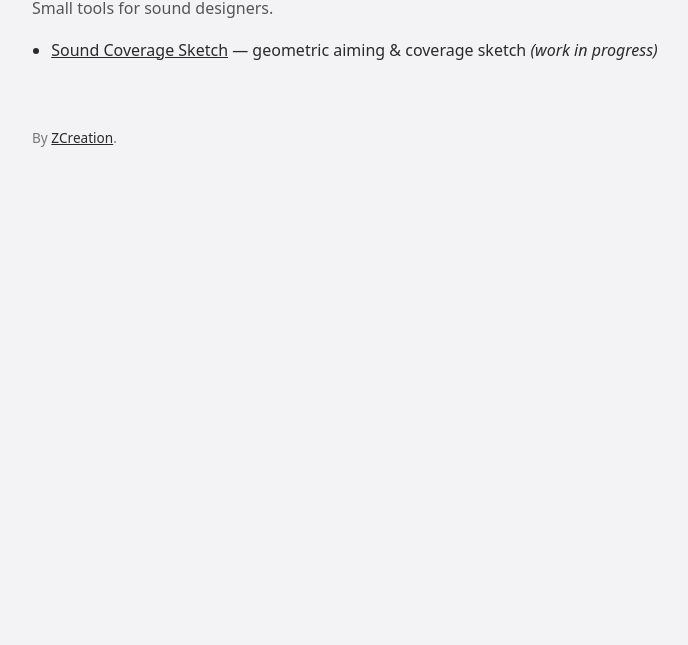
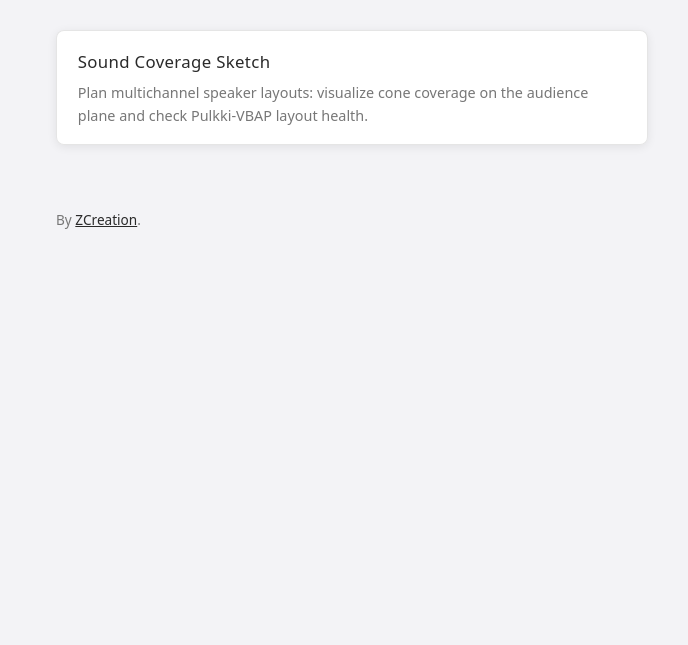
Before and after one commit to ZhihlinC/zcreation-tools, a plain HTML site: page index.html in a window 1280 px wide. Shown: the part 155-800 px from the top of the page, without its empty margins (288-976 px from the left). Drawn offline with Linux system fonts and the light colour scheme.

Commit message:
feat(landing): M5.C — landing page polish
- Tool entry upgraded from inline list item to a self-contained card
  (full block clickable, hover lift + shadow deepen, focus-visible
  outline for keyboard nav). Visual language aligned with the coverage
  tool's panel aesthetic via shared CSS variables (panel-bg, shadow,
  radius).
- Drop "(work in progress)" tag — landing is part of v1.0.
- Tool description expanded from a six-word fragment to one sentence
  that names the actual differentiators (audience-plane coverage +
  Pulkki-VBAP layout health) so visitors can decide if it's relevant
  before clicking through.

Deferred to later sub-stages: GitHub link (M5.E, after repo goes
public), screenshot thumbnail (M5.D, shared with OG image).

```diff
--- a/index.html
+++ b/index.html
@@ -7,34 +7,92 @@
   <meta name="description" content="Small tools for sound designers, by ZCreation.">
   <link rel="canonical" href="https://tools.zcreation.art/">
   <style>
-    :root { color-scheme: light; }
+    :root {
+      color-scheme: light;
+      --bg: #f3f3f6;
+      --fg: #2a2a2a;
+      --muted: #777;
+      --panel-bg: rgba(255, 255, 255, 0.95);
+      --panel-border: rgba(0, 0, 0, 0.1);
+      --shadow: 0 2px 10px rgba(0, 0, 0, 0.08);
+      --shadow-hover: 0 3px 14px rgba(0, 0, 0, 0.1);
+      --radius: 8px;
+    }
+    * { box-sizing: border-box; }
     body {
       font-family: system-ui, -apple-system, "Helvetica Neue", "Noto Sans TC", sans-serif;
       max-width: 640px;
-      margin: 6rem auto;
-      padding: 0 1.5rem;
-      color: #2a2a2a;
-      background: #f3f3f6;
+      margin: 0 auto;
+      padding: 5rem 1.5rem 2rem;
+      color: var(--fg);
+      background: var(--bg);
       line-height: 1.6;
     }
-    h1 { font-weight: 500; letter-spacing: 0.02em; margin-bottom: 0.25rem; }
-    .lede { color: #555; margin-top: 0; }
-    ul { padding-left: 1.2rem; }
-    li { margin: 0.4rem 0; }
-    a { color: #2a2a2a; }
-    a:hover { color: #000; }
-    footer { margin-top: 4rem; font-size: 0.85rem; color: #777; }
+    h1 {
+      font-weight: 500;
+      font-size: 1.4rem;
+      letter-spacing: 0.02em;
+      margin: 0 0 0.25rem;
+    }
+    .lede {
+      color: var(--muted);
+      margin: 0 0 2.5rem;
+    }
+    .tools {
+      display: flex;
+      flex-direction: column;
+      gap: 0.75rem;
+    }
+    .tool-card {
+      display: block;
+      background: var(--panel-bg);
+      border: 1px solid var(--panel-border);
+      border-radius: var(--radius);
+      box-shadow: var(--shadow);
+      padding: 1.1rem 1.3rem;
+      color: var(--fg);
+      text-decoration: none;
+      transition: transform 0.15s ease, box-shadow 0.15s ease, background-color 0.15s ease;
+    }
+    .tool-card:hover,
+    .tool-card:focus-visible {
+      transform: translateY(-1px);
+      box-shadow: var(--shadow-hover);
+      background: #ffffff;
+    }
+    .tool-card:focus-visible {
+      outline: 2px solid rgba(60, 100, 220, 0.4);
+      outline-offset: 2px;
+    }
+    .tool-card h2 {
+      margin: 0 0 0.3rem;
+      font-size: 1.05rem;
+      font-weight: 500;
+      letter-spacing: 0.02em;
+    }
+    .tool-card p {
+      margin: 0;
+      font-size: 0.9rem;
+      color: var(--muted);
+    }
+    footer {
+      margin-top: 4rem;
+      font-size: 0.85rem;
+      color: var(--muted);
+    }
+    footer a { color: var(--fg); }
+    footer a:hover { color: #000; }
   </style>
 </head>
 <body>
   <h1>ZCreation Tools</h1>
   <p class="lede">Small tools for sound designers.</p>
-  <ul>
-    <li>
-      <a href="/coverage/">Sound Coverage Sketch</a> — geometric aiming &amp; coverage sketch
-      <em>(work in progress)</em>
-    </li>
-  </ul>
+  <div class="tools">
+    <a href="/coverage/" class="tool-card">
+      <h2>Sound Coverage Sketch</h2>
+      <p>Plan multichannel speaker layouts: visualize cone coverage on the audience plane and check Pulkki-VBAP layout health.</p>
+    </a>
+  </div>
   <footer>
     By <a href="https://zcreation.art">ZCreation</a>.
   </footer>
```
